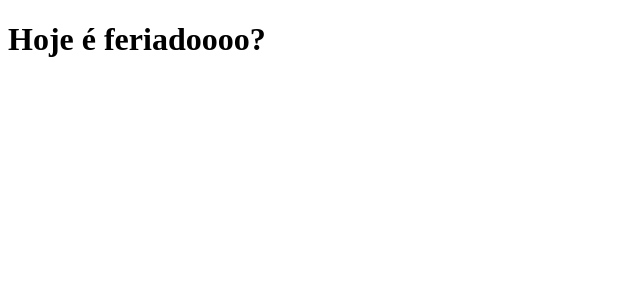
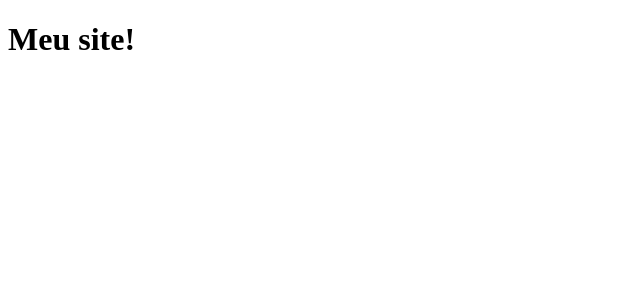
Before and after one commit to BrunoBrito375/clone-tabnews, a Next.js app: page / in a window 1280 px wide. Shown: the top 300 px of the page, without its empty margins (0-640 px from the left). Built offline with nearby package versions, Linux system fonts and the light colour scheme.

Commit message:
novo título

```diff
--- a/pages/index.js
+++ b/pages/index.js
@@ -1,5 +1,5 @@
 function Home() {
-  return <h1> Hoje é feriadoooo?</h1>;
+  return <h1> Meu site!</h1>;
 }
 
 export default Home;
```
